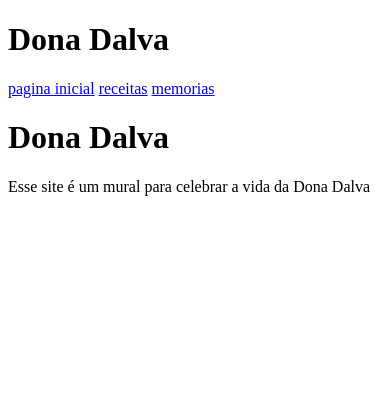
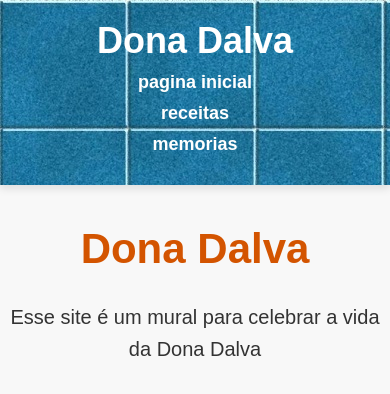
Before and after one commit to Felipe047/bisa, a website: page index.html in a window 390 px wide. Drawn offline with Linux system fonts and the light colour scheme.

Commit message:
firebase

```diff
--- a/index.html
+++ b/index.html
@@ -4,13 +4,14 @@
     <head>
         <title>Dona Dalva</title>
         <meta title="author" name="Felipe Garcia Affonso">
+        <link rel="stylesheet" href="style/index.css">
     </head>
     <body>
         <header>
             <h1>Dona Dalva</h1>
             <a href="index.html">pagina inicial</a>
-            <a href="receitas.html">receitas</a>
-            <a href="memorias.html">memorias</a>
+            <a href="./pages/receitas.html">receitas</a>
+            <a href="./pages/memorias.html">memorias</a>
         </header>
 
         <h1>Dona Dalva</h1>
--- /dev/null
+++ b/package.json
@@ -0,0 +1,5 @@
+{
+  "dependencies": {
+    "firebase": "^11.2.0"
+  }
+}
--- /dev/null
+++ b/style/index.css
@@ -0,0 +1,58 @@
+/* General styles */
+body {
+    font-family: Arial, sans-serif;
+    margin: 0;
+    padding: 0;
+    background-color: #f8f8f8;
+    color: #333;
+    text-align: center;
+}
+
+/* Header styles */
+header {
+    background-image: url("../images/blue-tile.jpg");
+    padding: 20px;
+    text-align: center;
+    box-shadow: 0 4px 8px rgba(0, 0, 0, 0.1);
+}
+
+header h1 {
+    color: #fff;
+    margin: 0;
+    font-size: 36px;
+}
+
+header a {
+    color: #fff;
+    text-decoration: none;
+    margin: 0 15px;
+    font-size: 18px;
+    font-weight: bold;
+    transition: color 0.3s;
+}
+
+header a:hover {
+    color: #f4d03f;
+}
+
+/* Content styles */
+h1 {
+    color: #d35400;
+    font-size: 42px;
+    margin-top: 40px;
+}
+
+p {
+    font-size: 20px;
+    max-width: 600px;
+    margin: 20px auto;
+    line-height: 1.6;
+}
+
+/* Responsive styles */
+@media (max-width: 768px) {
+    header a {
+        display: block;
+        margin: 10px 0;
+    }
+}
```
Also changed, not shown: addMemoria.html (deleted, +0 -23 lines), addReceita.html (deleted, +0 -26 lines), memoria.html (deleted, +0 -21 lines), memorias.html (deleted, +0 -22 lines), pages/addMemoria.html (added, +24 -0 lines), pages/addReceita.html (added, +27 -0 lines), pages/memoria.html (added, +22 -0 lines), pages/memorias.html (added, +23 -0 lines), pages/receita.html (added, +18 -0 lines), pages/receitas.html (added, +21 -0 lines), receita.html (deleted, +0 -17 lines), receitas.html (deleted, +0 -20 lines), images/blue-tile.jpg (added), 2 other files.
